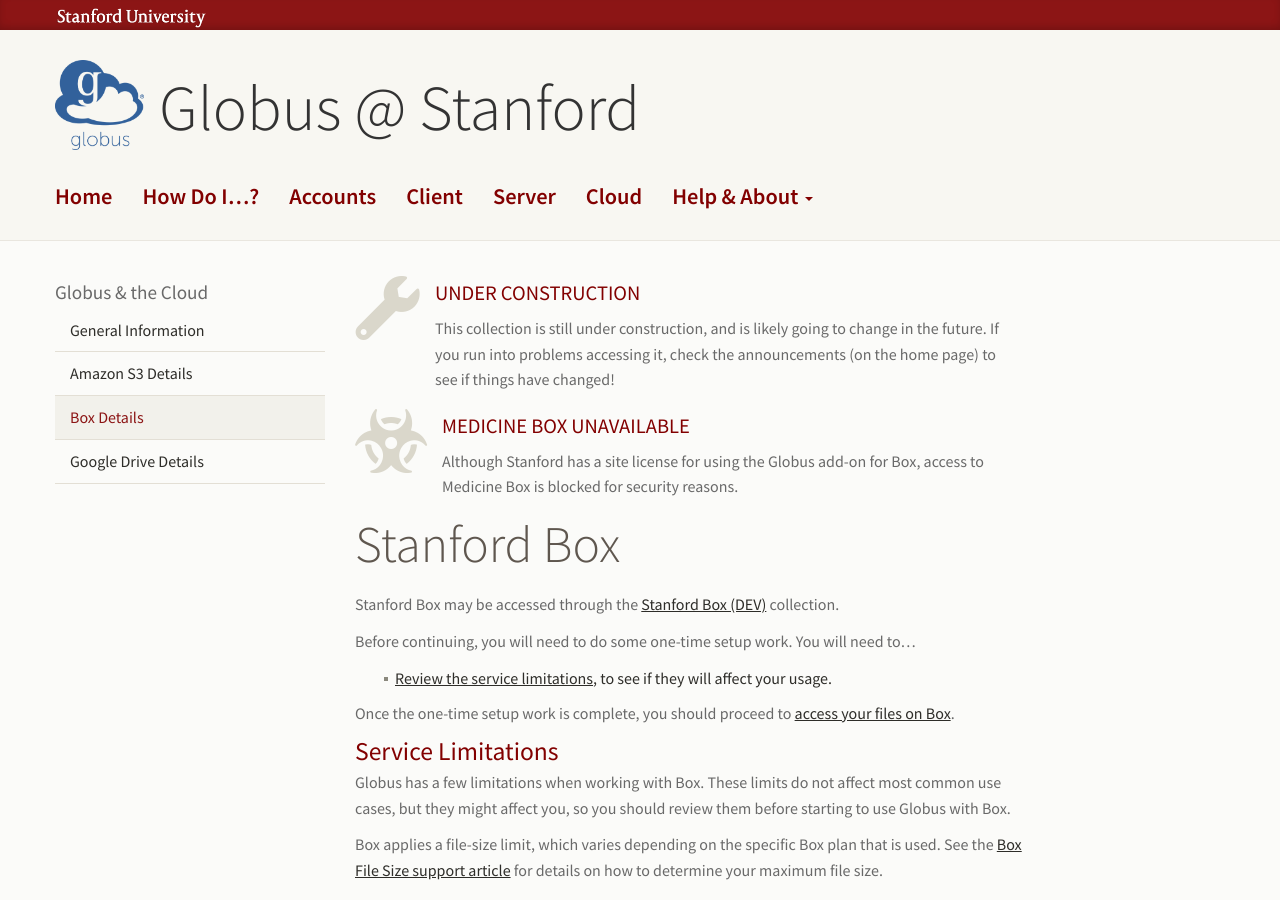
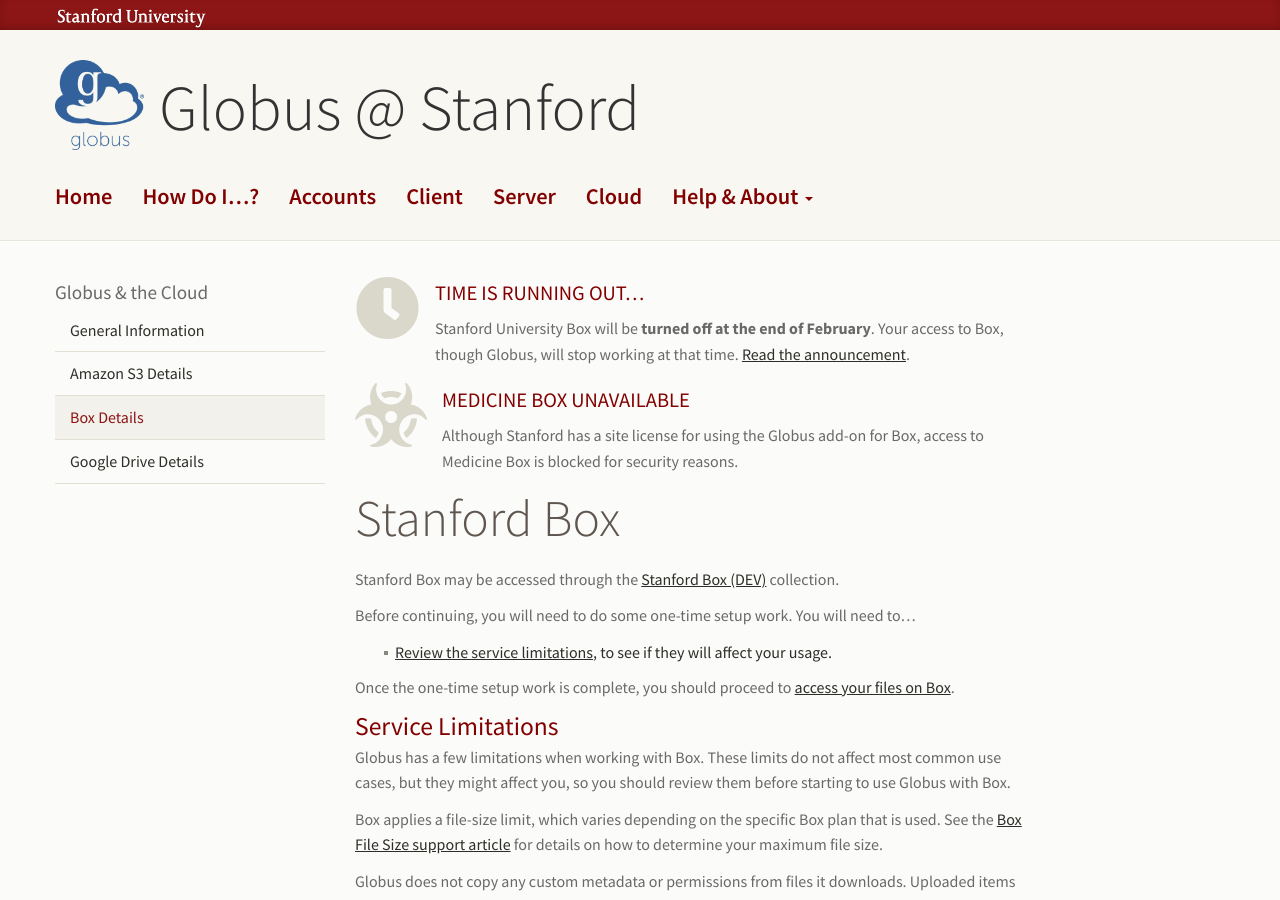
Before and after one commit to stanford-rc/globus.stanford.edu, a Jekyll site: the page built from cloud/box.md, in a window 1280 px wide and 900 px high. Built offline with Jekyll 4.4.1, drawn with Linux system fonts in a browser that asks for light colours; nearby versions of some CDN libraries; comment, search, counter and statistics services are not loaded.

Commit message:
Update and announce Globus for Box ending
This updates the Box page, and also makes a link to an announcement
post.

```diff
--- a/cloud/box.md
+++ b/cloud/box.md
@@ -5,16 +5,17 @@ title_line:  false
 description: Globus works with Stanford Box, but with a number of restrictions.
 ---
 
-{% capture collection-under-construction %}
-<h2>Under Construction</h2>
-<p>This collection is still under construction, and is likely going to change
-in the future.  If you run into problems accessing it, check the announcements
-(on the home page) to see if things have changed!</p>
+{% capture globus-ending %}
+<h2>Time is running out…</h2>
+<p>Stanford University Box will be <b>turned off at the end of February</b>.
+Your access to Box, though Globus, will stop working at that time.
+<a href="{{ "2023/02/23/box-deprecation.html" | relative_url }}">Read the announcement</a>.
+</p>
 {% endcapture %}
 
 {% include info-box.html
-   icon="wrench"
-   raw=collection-under-construction
+   icon="clock"
+   raw=globus-ending
 %}
 
 {% include info-box.html
```
Also changed, not shown: _posts/2023-02-23-box-deprecation.md (added, +58 -0 lines).
